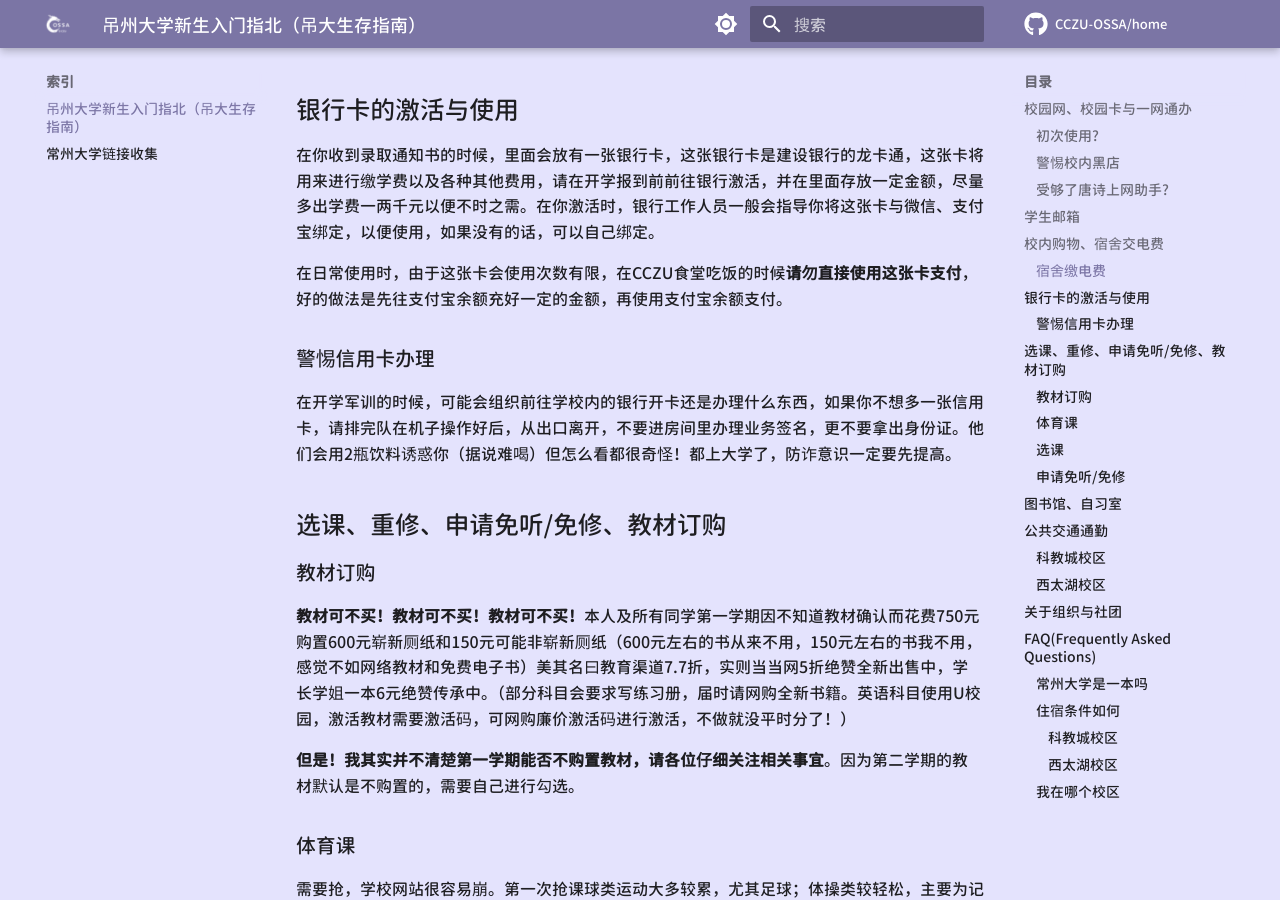
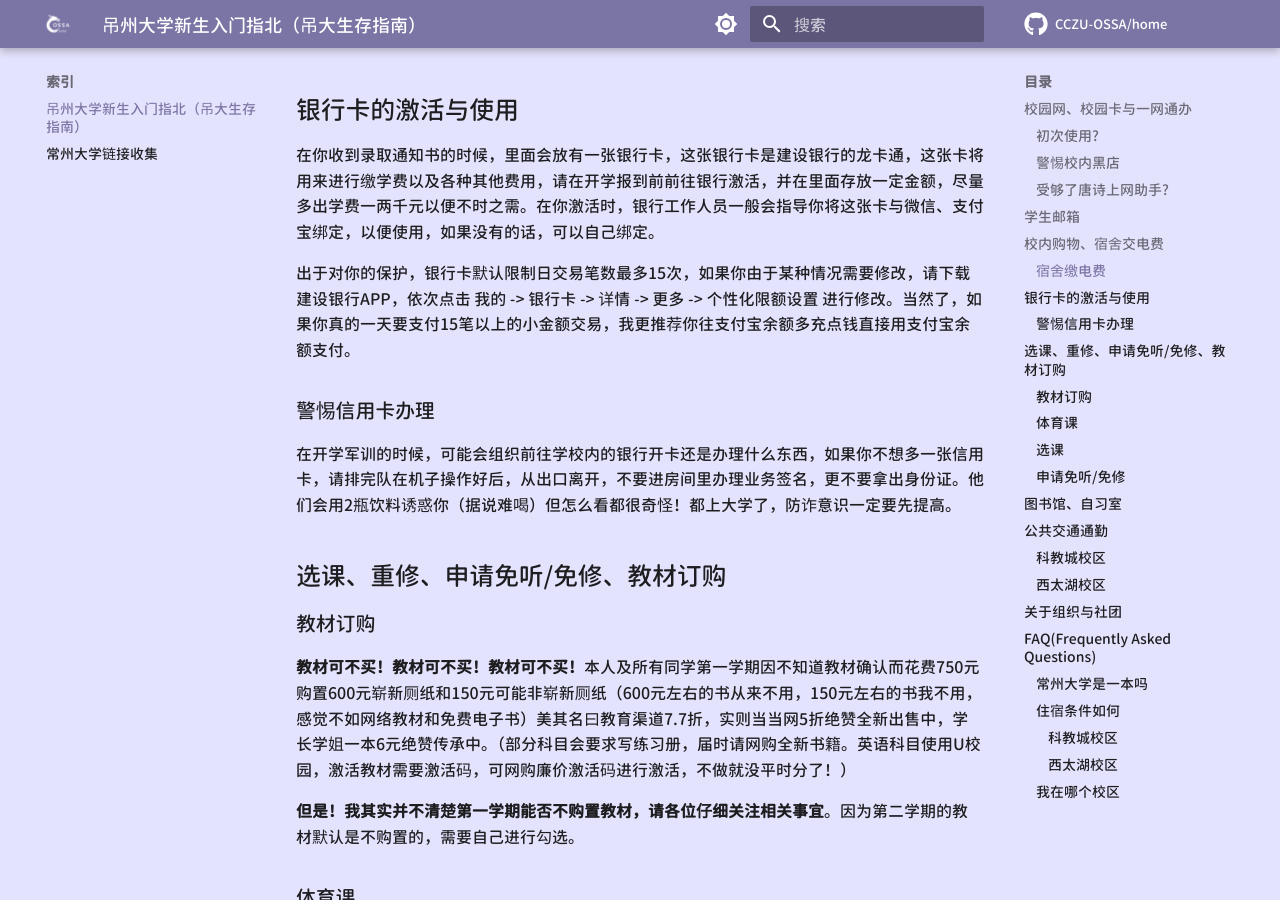
Before and after one commit to CCZU-OSSA/home, an MkDocs documentation site: the page built from docs/indexs/for-fresher.md, in a window 1280 px wide and 900 px high, scrolled down 2095 px. Built offline with MkDocs 1.6.1 and Material for MkDocs 9.7.7, drawn with Linux system fonts in a browser that asks for light colours; some web fonts are replaced; comment, search, counter and statistics services are not loaded.

Commit message:
✏️ 修正一些错误

```diff
--- a/docs/indexs/for-fresher.md
+++ b/docs/indexs/for-fresher.md
@@ -53,7 +53,7 @@ comments: true
 
 在你收到录取通知书的时候，里面会放有一张银行卡，这张银行卡是建设银行的龙卡通，这张卡将用来进行缴学费以及各种其他费用，请在开学报到前前往银行激活，并在里面存放一定金额，尽量多出学费一两千元以便不时之需。在你激活时，银行工作人员一般会指导你将这张卡与微信、支付宝绑定，以便使用，如果没有的话，可以自己绑定。
 
-在日常使用时，由于这张卡会使用次数有限，在CCZU食堂吃饭的时候**请勿直接使用这张卡支付**，好的做法是先往支付宝余额充好一定的金额，再使用支付宝余额支付。
+出于对你的保护，银行卡默认限制日交易笔数最多15次，如果你由于某种情况需要修改，请下载建设银行APP，依次点击 我的 -> 银行卡 -> 详情 -> 更多 -> 个性化限额设置 进行修改。当然了，如果你真的一天要支付15笔以上的小金额交易，我更推荐你往支付宝余额多充点钱直接用支付宝余额支付。
 
 ### 警惕信用卡办理
 
```
